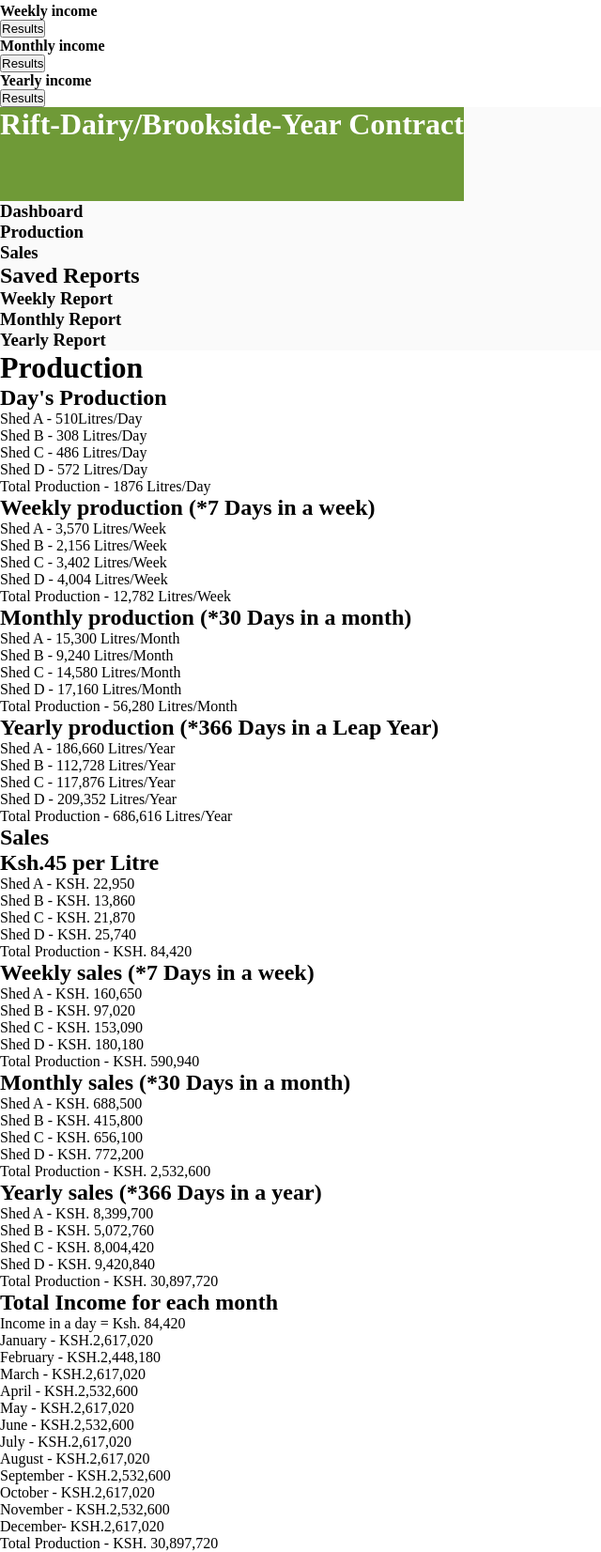
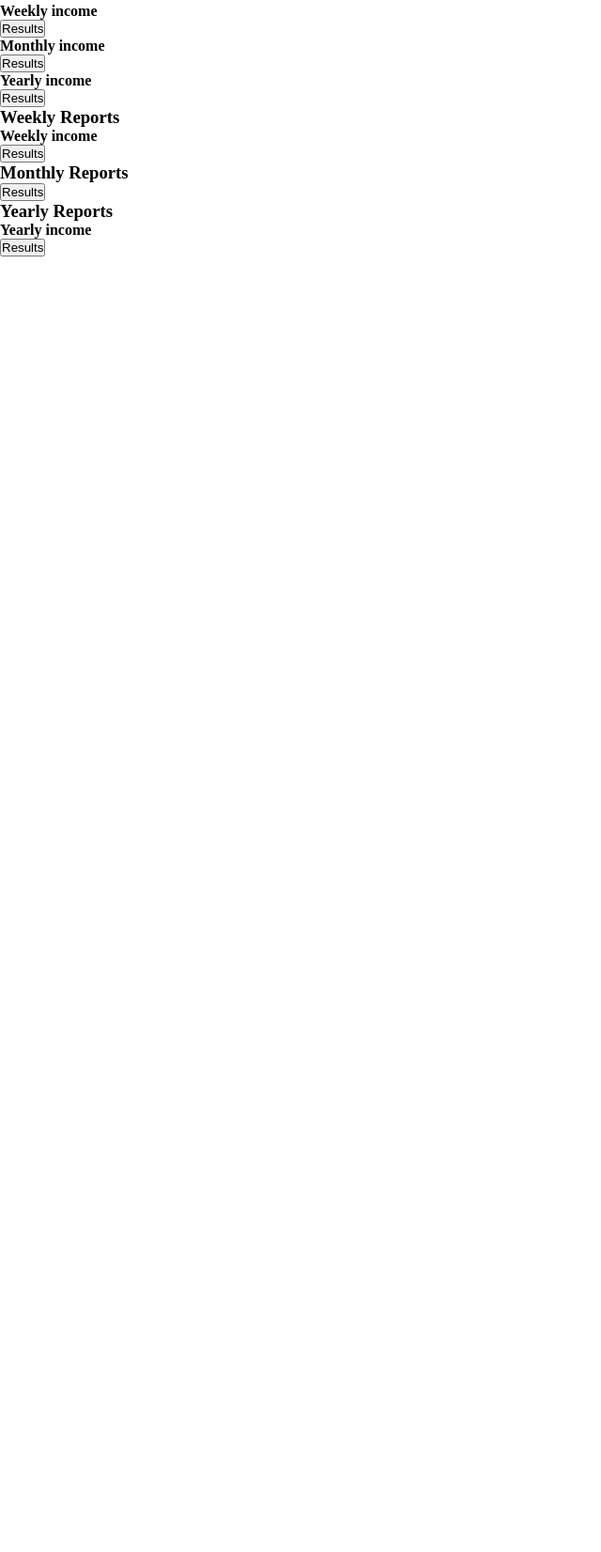
Before and after one commit to Rlynette/Rift-Dairy, a plain HTML site: page index.html in a window 1280 px wide. Shown: the part 226-1878 px from the top of the page at 94% size, without its empty margins (0-640 px from the left). After the commit the page ends 800 px from the top, so only its background shows below. Drawn offline with Linux system fonts and the light colour scheme.

```diff
--- a/index.html
+++ b/index.html
@@ -26,6 +26,7 @@
         <button class="tablinks" onclick="dashboard(event, 'Yearly Reports')">Yearly Reports</button>
       </div>
 
+
       <div id="Production" class="tabcontent">
         <h3>PRODUCTION</h3>
         <h4 class="results" id="mySheds">Day's Production</h4>
@@ -46,6 +47,7 @@
             </button>
       </div>
 
+
       <div id="Sales" class="tabcontent">
         <h3>Sales</h3>
         <h4 class="results" id="weeklysales">Weekly income</h4>
@@ -63,168 +65,30 @@
       </div>
 
 
+      <div id="Weekly Reports" class="tabcontent">
+        <h3>Weekly Reports</h3>
+        <h4 class="results" id="totalincomeweek">Weekly income</h4>
+        <button onclick="totalincomeperWeek()">
+            <p>Results</p>
+        </button>
+      </div>
 
+      <div id="Monthly Reports" class="tabcontent">
+        <div id="monthly" class="results">
+        <h3>Monthly Reports</h3>
+        <button onclick="totalIncomeEachMonth()">
+            <p>Results</p>
+        </button>
+        </div>
+      </div>
 
-
-
-
-
-
-
-
-
-
-
-
-
-
-
-
-
-
-
-
- <div class="nav">
-        <div class="tag" >
-            <h1>Rift-Dairy/Brookside-Year Contract</h1>
-        </div>
-
-        <div class ="link">
-            <!-- <h1 id="dashboard">Dashboard</h1> -->
-                    <h3 id="dashboard">Dashboard</h3>
-                    <h3 id="production">Production</h3>
-                    <h3 id="sales">Sales</h3>
-        </div>
-
-
-        <div class="reports">
-            <h2>Saved Reports</h2>
-                <h3 id="weekly"> Weekly Report</h3>
-                <h3 id="weekly"> Monthly Report</h3>
-                <h3 id="weekly"> Yearly Report</h3>
-        </div>
-</div>
-
-
-<!-- production -->
-<div class="dayproduction">
-        <h1>Production</h1>
-        <h2>Day's Production</h2>
-
-     <ul>
-          <li>Shed A - 510Litres/Day </li>
-          <li>Shed B - 308 Litres/Day </li>
-          <li>Shed C - 486 Litres/Day</li>
-          <li>Shed D - 572 Litres/Day</li>
-          <li>Total Production - 1876 Litres/Day</li>
-     </ul>
-</div>
-
-<div class="weeklyproduction">
-   <h2><p>Weekly production (*7 Days in a week)</p></h2>
-
-    <ul>
-        <li>Shed A - 3,570 Litres/Week</li>
-          <li>Shed B - 2,156 Litres/Week </li>
-          <li>Shed C - 3,402 Litres/Week</li>
-          <li>Shed D - 4,004 Litres/Week</li>
-          <li>Total Production - 12,782 Litres/Week</li>
-    </ul>
-</div>
-
-<div class="monthlyproduction">
-    <h2><p>Monthly production (*30 Days in a month)</p></h2>
-
-    <ul>
-        <li>Shed A - 15,300 Litres/Month</li>
-          <li>Shed B - 9,240 Litres/Month</li>
-          <li>Shed C - 14,580 Litres/Month</li>
-          <li>Shed D - 17,160 Litres/Month</li>
-          <li>Total Production - 56,280 Litres/Month</li>
-    </ul>
-</div>
-
-<div class="yearlyproduction">
-   <h2><p>Yearly production (*366 Days in a Leap Year)</p></h2>
-
-    <ul>
-        <li>Shed A - 186,660 Litres/Year</li>
-          <li>Shed B - 112,728 Litres/Year </li>
-          <li>Shed C - 117,876 Litres/Year</li>
-          <li>Shed D - 209,352 Litres/Year</li>
-          <li>Total Production - 686,616 Litres/Year</li>
-    </ul>
-</div>
-
-<div class="daysales">
-        <h2>Sales <p>Ksh.45 per Litre</p></h2>
-
-     <ul>
-           <li>Shed A - KSH. 22,950</li>
-           <li>Shed B - KSH. 13,860</li>
-           <li>Shed C - KSH. 21,870</li>
-           <li>Shed D - KSH. 25,740</li>
-           <li>Total Production - KSH. 84,420</li>
-     </ul>
-</div>
-
-<div class="weeklysales">
-         <h2><p>Weekly sales (*7 Days in a week)</p></h2>
-
-      <ul>
-           <li>Shed A - KSH. 160,650</li>
-           <li>Shed B - KSH. 97,020</li>
-           <li>Shed C - KSH. 153,090</li>
-           <li>Shed D - KSH. 180,180</li>
-           <li>Total Production - KSH. 590,940</li>
-      </ul>
-</div>
-
-<div class="monthlysales">
-    <h2><p>Monthly sales (*30 Days in a month)</p></h2>
-
-    <ul>
-        <li>Shed A - KSH. 688,500</li>
-        <li>Shed B - KSH. 415,800</li>
-        <li>Shed C - KSH. 656,100</li>
-        <li>Shed D - KSH. 772,200</li>
-        <li>Total Production - KSH. 2,532,600</li>
-    </ul>
-</div>
-
-<div class="yearlysales">
-    <h2><p>Yearly sales (*366 Days in a year)</p></h2>
-
-    <ul>
-      <li>Shed A - KSH. 8,399,700</li>
-      <li>Shed B - KSH. 5,072,760</li>
-      <li>Shed C - KSH. 8,004,420</li>
-      <li>Shed D - KSH. 9,420,840</li>
-      <li>Total Production - KSH. 30,897,720</li>
-    </ul>
-</div>
-
-
-<div class="monthlyincome">
-    <h2><p>Total Income for each month</p></h2>
-    <p>Income in a day = Ksh. 84,420</p>
-
-    <ul>
-        <li>January - KSH.2,617,020 </li>
-        <li>February - KSH.2,448,180 </li>
-        <li>March - KSH.2,617,020 </li>
-        <li>April - KSH.2,532,600 </li>
-        <li>May - KSH.2,617,020 </li>
-        <li>June - KSH.2,532,600 </li>
-        <li>July - KSH.2,617,020 </li>
-        <li>August - KSH.2,617,020 </li>
-        <li>September - KSH.2,532,600 </li>
-        <li>October - KSH.2,617,020 </li>
-        <li>November - KSH.2,532,600 </li>
-        <li>December- KSH.2,617,020 </li>
-        <li>Total Production - KSH. 30,897,720</li>
-    </ul>
-</div>
+      <div id="Yearly Reports" class="tabcontent">
+        <h3>Yearly Reports</h3>
+        <h4 class="results" id="totalincome">Yearly income</h4>
+        <button onclick="totalincomeperYear()">
+            <p>Results</p>
+        </button>
+      </div>
 
 
 <script src="./script.js"></script>
```
